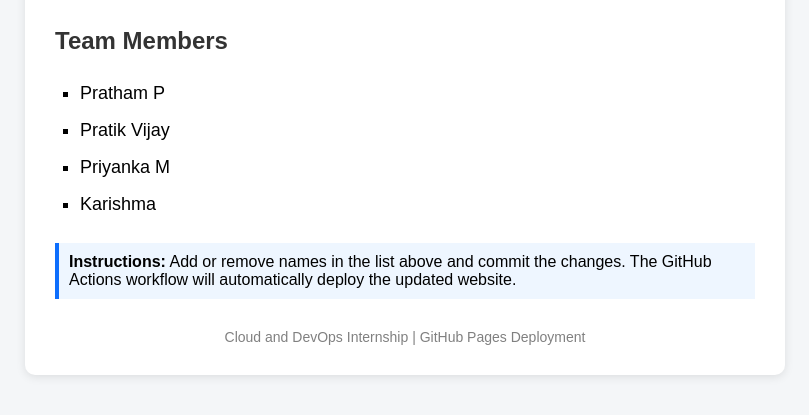
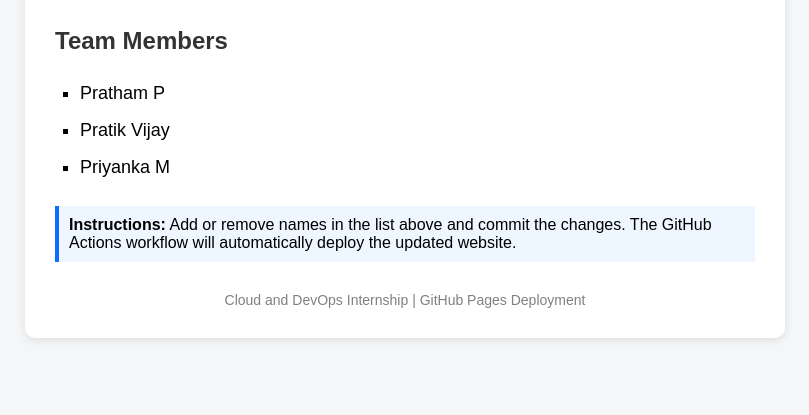
Before and after one commit to prathamp16/Automated-Website-Deployment-Using-GitHub-Actions, a plain HTML site: page index.html in a window 1280 px wide. Shown: the part 189-604 px from the top of the page, without its empty margins (235-1044 px from the left). Drawn offline with Linux system fonts and the light colour scheme.

Commit message:
Name removed

```diff
--- a/index.html
+++ b/index.html
@@ -73,7 +73,7 @@
             <li>Pratham P</li>
             <li>Pratik Vijay</li>
             <li>Priyanka M</li>
-	   <li> Karishma</li>
+
         </ul>
 
         <div class="note">
```
